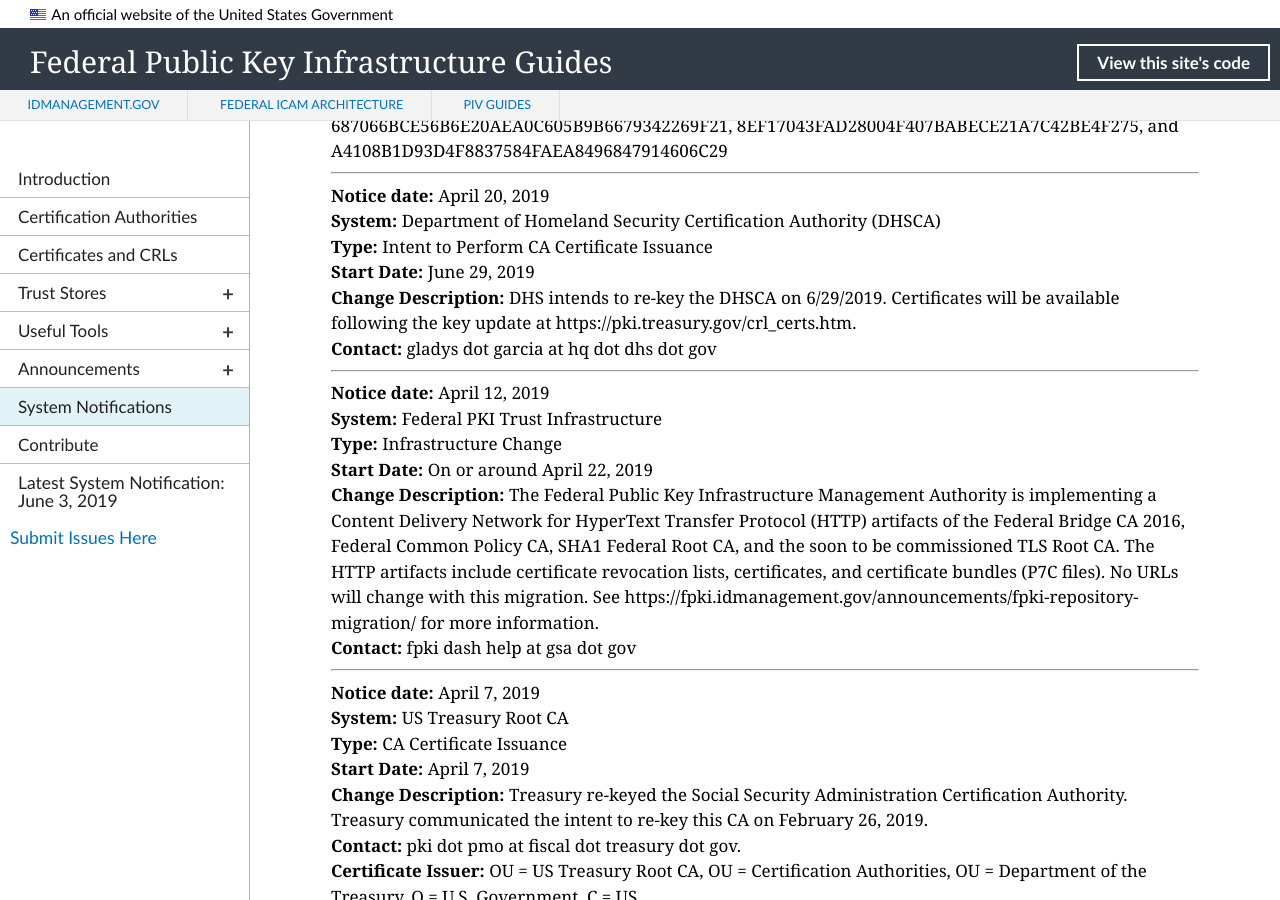
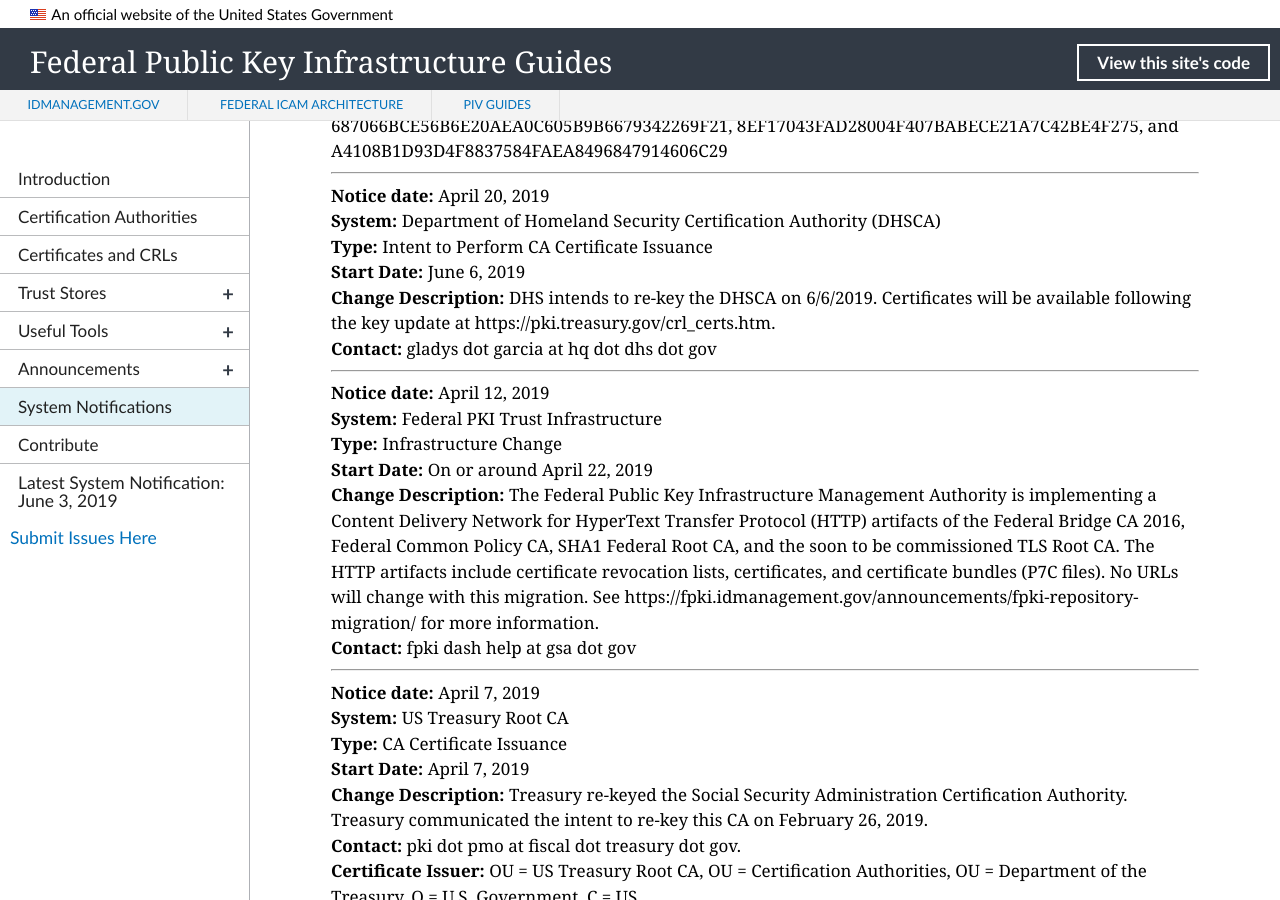
Before and after one commit to GSA/fpki-guides, a Jekyll site: the page built from pages/fpki_notifications.md, in a window 1280 px wide and 900 px high, scrolled down 4476 px. Built offline with Jekyll 4.4.1, drawn with Linux system fonts in a browser that asks for light colours; nearby versions of some CDN libraries; library files that are not in the unit come from our copies.

Commit message:
Update notifications.yml

```diff
--- a/_data/notifications.yml
+++ b/_data/notifications.yml
@@ -842,9 +842,9 @@
 
 - notice_date: April 20, 2019
   change_type: Intent to Perform CA Certificate Issuance
-  start_datetime: June 29, 2019
+  start_datetime: June 6, 2019
   system: Department of Homeland Security Certification Authority (DHSCA)
-  change_description: DHS intends to re-key the DHSCA on 6/29/2019. Certificates will be available following the key update at https://pki.treasury.gov/crl_certs.htm.
+  change_description: DHS intends to re-key the DHSCA on 6/6/2019. Certificates will be available following the key update at https://pki.treasury.gov/crl_certs.htm.
   contact:  gladys dot garcia at hq dot dhs dot gov
   ca_certificate_hash:
   ca_certificate_issuer:
```
